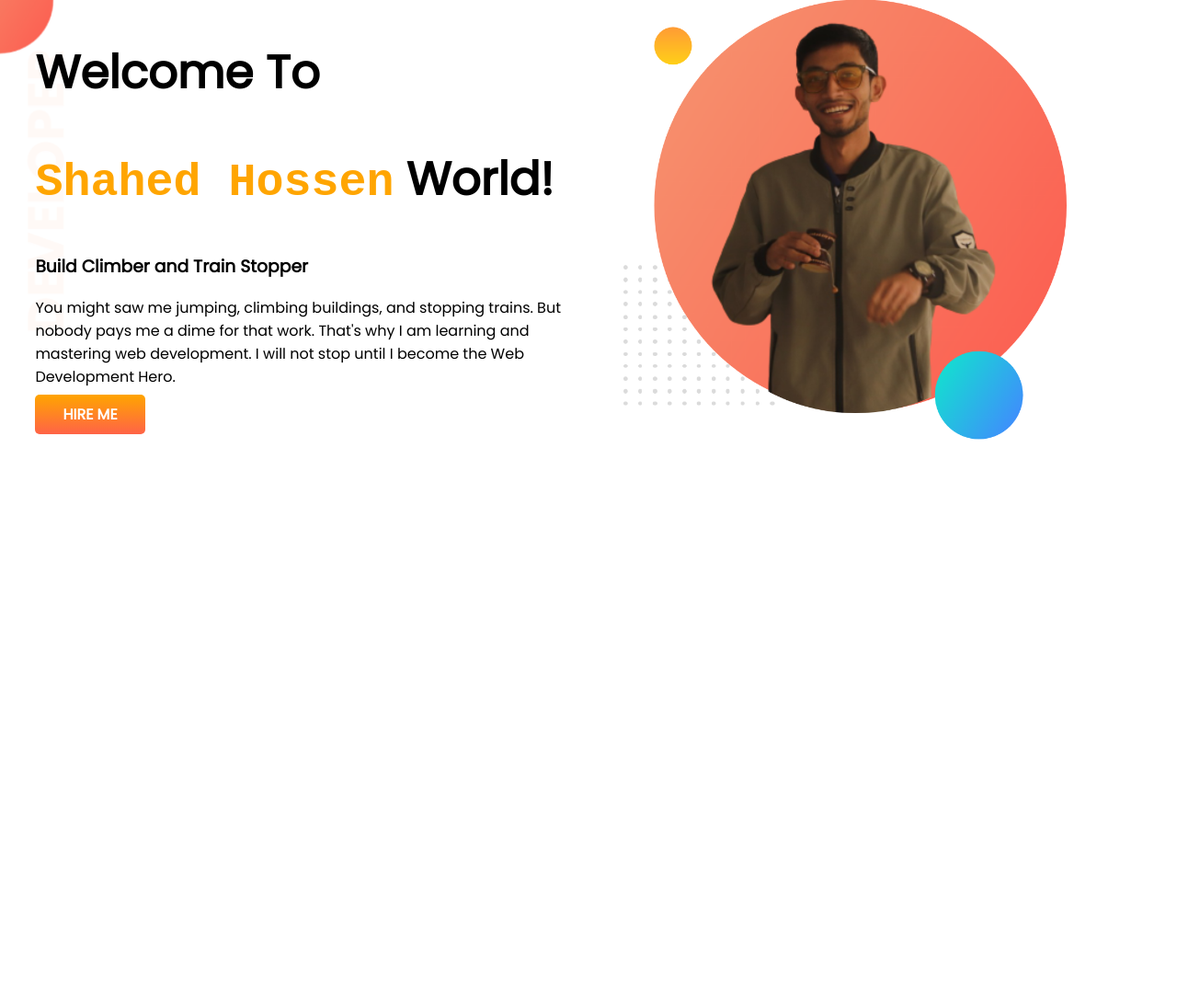
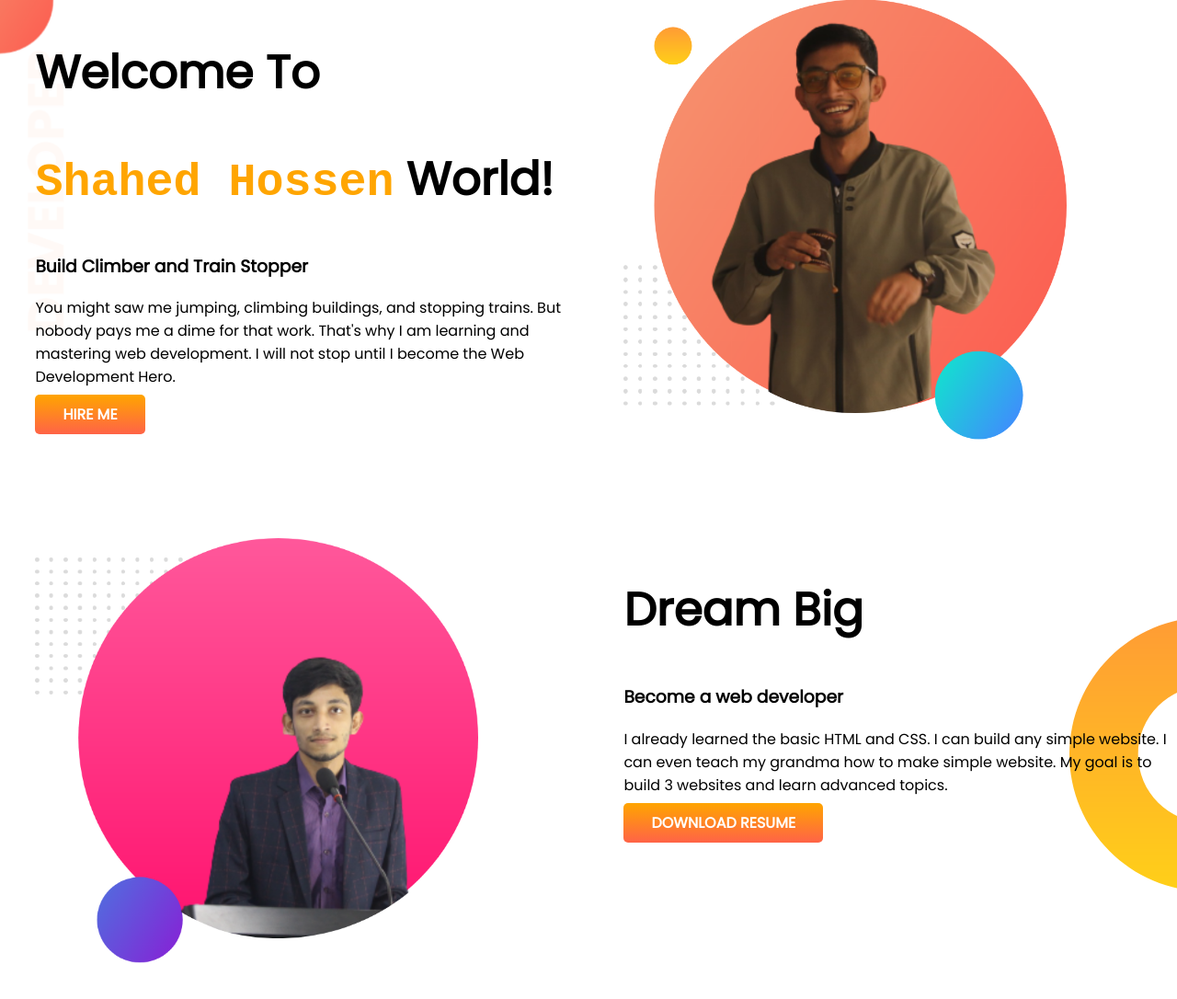
Before and after one commit to mdshahedhossen/developer-portfolio, a plain HTML site: page index.html in a window 1280 px wide. Shown: the whole page at 92% size. Before the commit the page ends 800 px from the top, so only its background shows below. Drawn offline with Linux system fonts and the light colour scheme.

Commit message:
dream added

```diff
--- a/index.html
+++ b/index.html
@@ -17,12 +17,26 @@
             <h1><samp class="color-orange">Shahed Hossen</samp> World!</h1>
             <h3>Build Climber and Train Stopper</h3>
             <p>You might saw me jumping, climbing buildings, and stopping trains. But nobody pays me a dime for that work. That's why I am learning and mastering web development. I will not stop until I become the Web Development Hero.</p>
-            <a class="hire-me" target="_blank" href="https://fonts.google.com/specimen/Poppins">HIRE ME</a>
+            <a class="link-button" target="_blank" href="https://fonts.google.com/specimen/Poppins">HIRE ME</a>
         </div>
         <div class="half-width">
             <img src="./image/my-bg1.png" alt="">
         </div>
 
     </section>
+
+    <section class="dream-big">
+        <div class="half-width">
+            <img src="./image/my-bg2.png" alt="">
+        </div>
+
+        <div class="half-width">
+            <h1>Dream Big</h1>
+            <h3>Become a web developer</h3>
+            <p>I already learned the basic HTML and CSS. I can build any simple website. I can even teach my grandma how to make simple website. My goal is to build 3 websites and learn advanced topics.</p>
+            <a class="link-button" target="_blank" href="https://fonts.google.com/specimen Poppins">DOWNLOAD RESUME</a>
+        </div>
+
+    </section>
 </body>
 </html>
--- a/style.css
+++ b/style.css
@@ -10,6 +10,7 @@ h1 {
 }
 section {
   display: flex;
+  margin-bottom: 100px;
 }
 .half-width{
     width: 50%;
@@ -18,7 +19,7 @@ section {
 .half-width img{
     width: 80%;
 }
-.hire-me{
+.link-button{
     text-decoration: none;
     background-image: linear-gradient(orange,tomato);
     padding: 10px 30px;
@@ -30,3 +31,8 @@ section {
   background-image: url(./image/top-banner.png);
   background-repeat: no-repeat;
 }
+.dream-big{
+  background-image:url(./image/dream-bg.png);
+  background-repeat: no-repeat;
+  background-position: right;
+}
```
